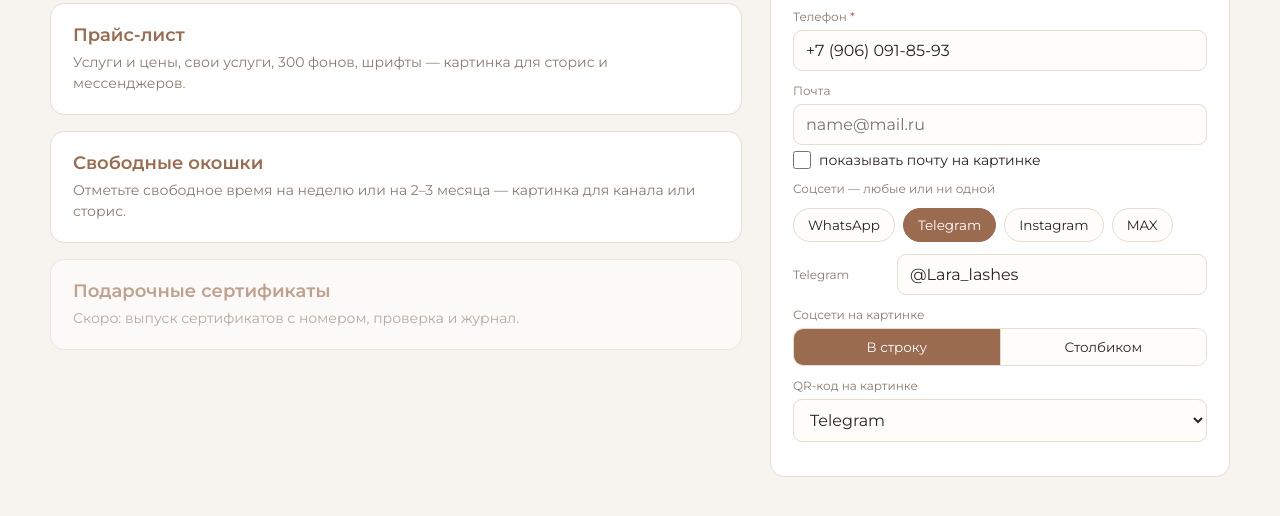
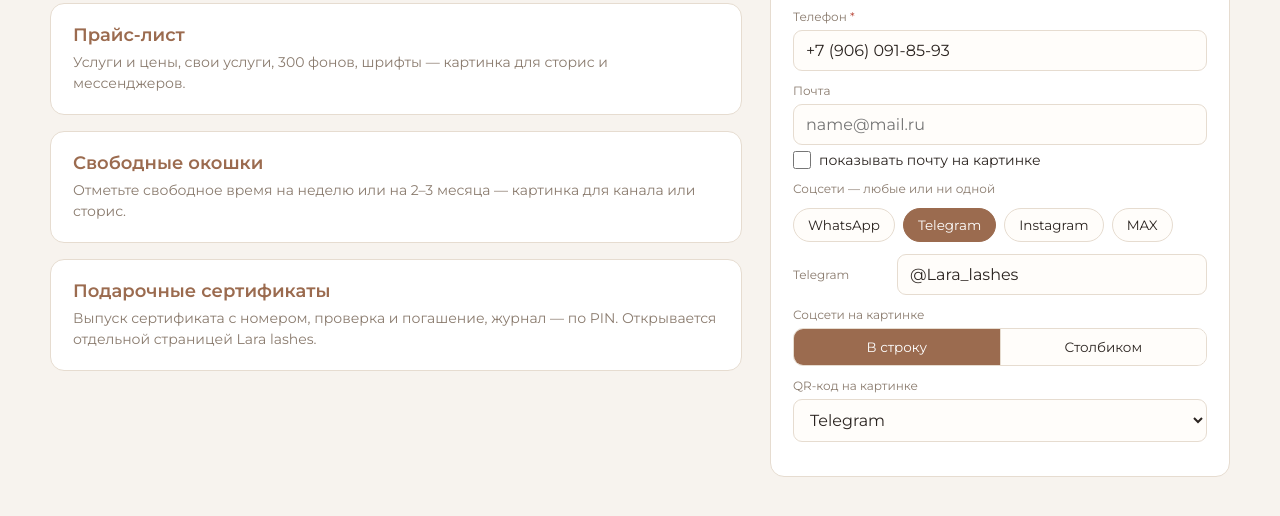
Before and after one commit to BETEP-rnd/beauty-portal, a plain HTML site: page index.html in a window 1280 px wide. Shown: the part 232-748 px from the top of the page. Drawn offline with nearby package versions, Linux system fonts and the light colour scheme.

Commit message:
Кабинет: карточка сертификатов ведёт на рабочую страницу Lara lashes
Co-Authored-By: Claude Opus 5.5 <noreply@anthropic.com>

```diff
--- a/index.html
+++ b/index.html
@@ -40,7 +40,7 @@
       </div>
       <a class="card" href="price/"><b>Прайс-лист</b><span>Услуги и цены, свои услуги, 300 фонов, шрифты — картинка для сторис и мессенджеров.</span></a>
       <a class="card" href="windows/"><b>Свободные окошки</b><span>Отметьте свободное время на неделю или на 2–3 месяца — картинка для канала или сторис.</span></a>
-      <div class="card soon" aria-disabled="true"><b>Подарочные сертификаты</b><span>Скоро: выпуск сертификатов с номером, проверка и журнал.</span></div>
+      <a class="card" href="https://betep-rnd.github.io/lara-lashes/"><b>Подарочные сертификаты</b><span>Выпуск сертификата с номером, проверка и погашение, журнал — по PIN. Открывается отдельной страницей Lara lashes.</span></a>
     </div>
     <div class="panel me" id="me"></div>
   </div>
```
